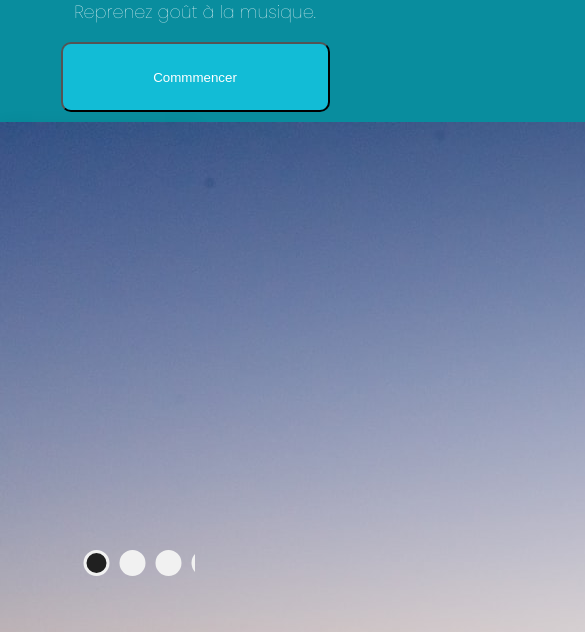
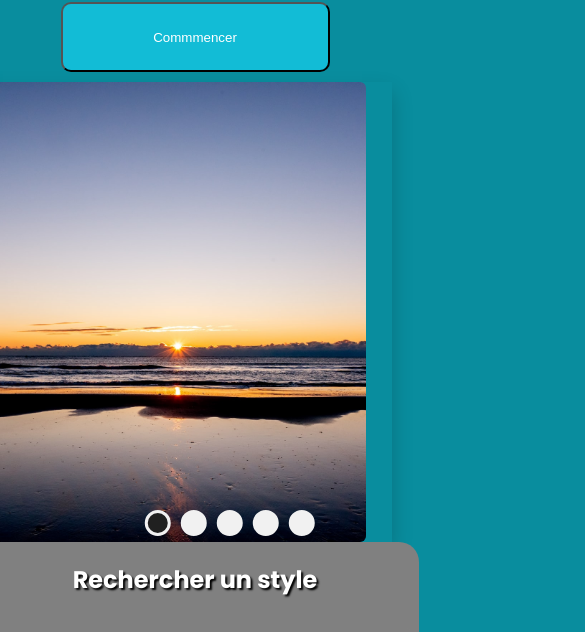
Before and after one commit to CyriacInfo/Api1000, a React (Create React App) app: page / in a window 390 px wide. Shown: the part 428-1060 px from the top of the page, 585 px wide, since content can reach past the window. Built offline with nearby package versions, Linux system fonts and the light colour scheme; no server answers; grey boxes are pictures that could not be loaded.

Commit message:
Responsive

```diff
--- a/src/components/Loose.jsx
+++ b/src/components/Loose.jsx
@@ -3,7 +3,7 @@ import React from 'react'
 function Loose() {
   return (
     <div>
-      {`Ohhh you loose all of your lives, try again !`}
+      {`Ohhh you loose all of your lives, try again  :'( !`}
     </div>
   )
 }
--- a/src/components/Slider.css
+++ b/src/components/Slider.css
@@ -1,18 +1,28 @@
-.container-slider {
-  max-width: 100%;
-  height: 100%;
-  overflow: hidden;
-  align-items: center;
-  justify-content: right;
-  box-shadow: 0 10px 20px rgba(0, 0, 0, 0.2);
-}
-
 .slide {
-  width: 50%;
+  width: 9%;
   height: calc(300px + 10rem);
   position: absolute;
   opacity: 0;
   transition: opacity ease-in-out 0.4s;
+}
+
+@media only screen and (max-width: 800px) {
+  .slide img {
+    width: 1075%;
+    height: 100%;
+    object-fit: cover;
+    border-radius: 6px;
+    text-align: center;
+    position: absolute;
+  }
+
+  .container-slider {
+    max-width: 188%;
+    height: 100%;
+    overflow: hidden;
+    box-shadow: 0 10px 20px rgba(0, 0, 0, 0.2);
+    width: 53vh;
+}
 }
 
 @media only screen and (min-width: 800px) {
@@ -24,19 +34,15 @@
     justify-content: center;
     text-align: center;
     align-items: center;
-    position: absolute;
   }
-}
 
-@media only screen and (min-width: 800px) {
-  .slide img {
-    width: 100%;
+  .container-slider {
+    max-width: 100%;
     height: 100%;
-    object-fit: cover;
-    border-radius: 6px;
-    justify-content: center;
-    text-align: center;
+    overflow: hidden;
     align-items: center;
+    justify-content: right;
+    box-shadow: 0 10px 20px rgba(0, 0, 0, 0.2);
   }
 }
 
--- a/src/components/pagePrincipale.css
+++ b/src/components/pagePrincipale.css
@@ -54,7 +54,7 @@ body {
     text-align: center;
     justify-content: center;
     position: relative;
-    margin-bottom: 80px;
+    margin-bottom: 40px;
   }
 
   .LogoMain {
@@ -83,6 +83,7 @@ body {
     text-shadow: 2px 2px 2px black;
     font-size: large;
   }
+
 }
 
 @media only screen and (min-width: 801px) {
@@ -140,7 +141,12 @@ body {
     text-shadow: 2px 2px 2px black;
     font-size: xx-large;
   }
+
+  .TextMain {
+    margin-left: 20px;
+  }
 }
+
 
 .BodyMain h1 {
   font-weight: 600;
```
